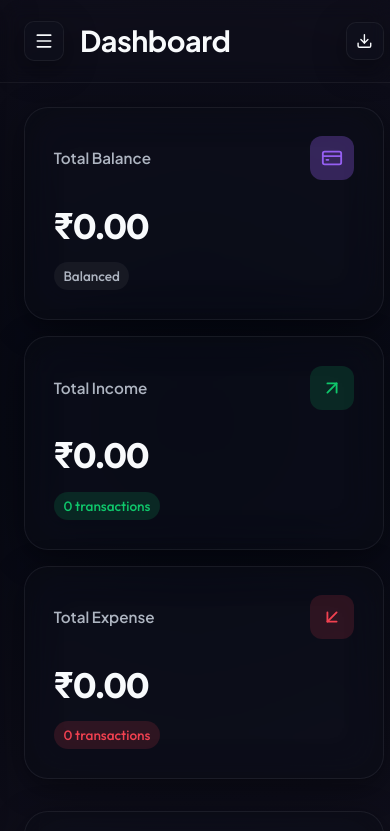
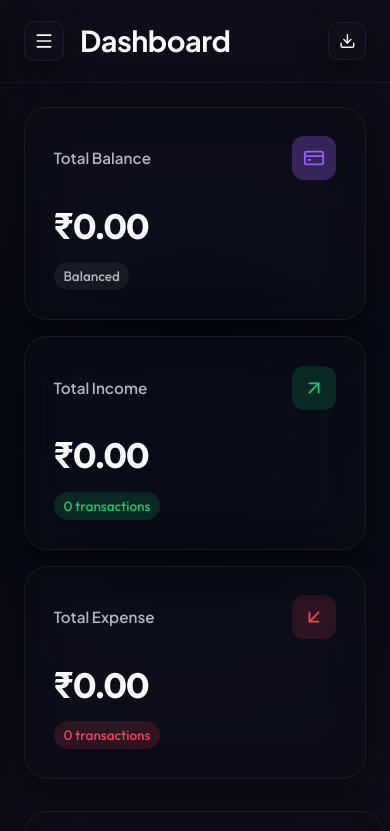
Before and after one commit to manoj190802/Expense-Tracker, a Next.js app: page / in a window 390 px wide. Shown: the top 831 px of the page. Built offline with nearby package versions, Linux system fonts and the light colour scheme; no server answers; the database is empty.

Commit message:
Fix horizontal scrolling and prevent page overflow on mobile viewports

```diff
--- a/src/app/globals.css
+++ b/src/app/globals.css
@@ -91,12 +91,16 @@ body.dark-theme {
   -moz-osx-font-smoothing: grayscale;
 }
 
+html, body {
+  max-width: 100%;
+  overflow-x: hidden;
+}
+
 body {
   background: var(--bg-gradient);
   background-attachment: fixed;
   color: var(--text-primary);
   min-height: 100vh;
-  overflow-x: hidden;
   line-height: 1.5;
   transition: background var(--transition-speed) ease, color var(--transition-speed) ease;
 }
@@ -149,6 +153,8 @@ ul {
   grid-template-columns: 280px 1fr;
   min-height: 100vh;
   position: relative;
+  max-width: 100%;
+  overflow-x: hidden;
 }
 
 /* --- SIDEBAR PANEL --- */
@@ -417,6 +423,8 @@ body.dark-theme .slider-round {
   display: flex;
   flex-direction: column;
   min-height: 100vh;
+  max-width: 100%;
+  overflow-x: hidden;
 }
 
 /* --- HEADER / TOPBAR --- */
```
